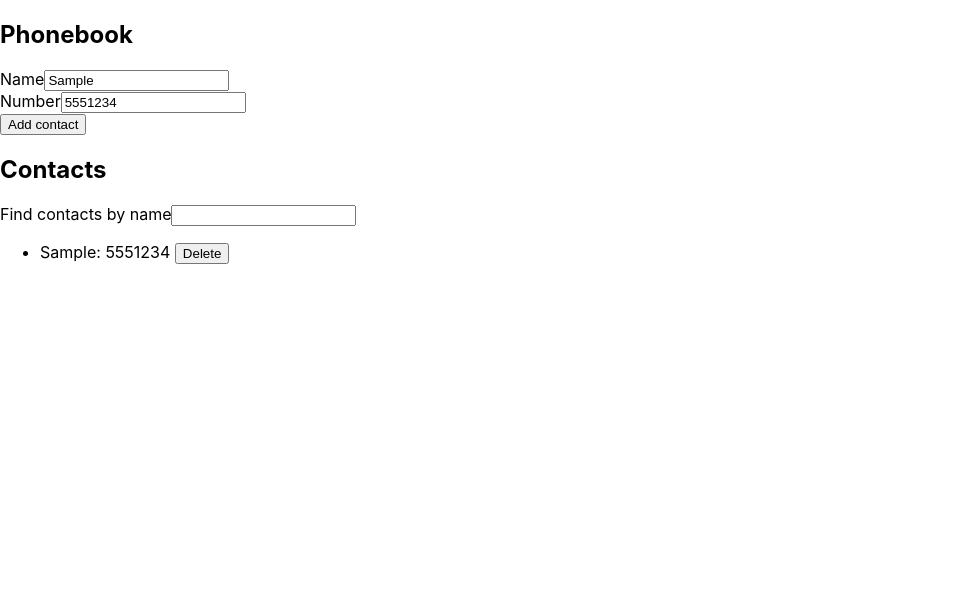
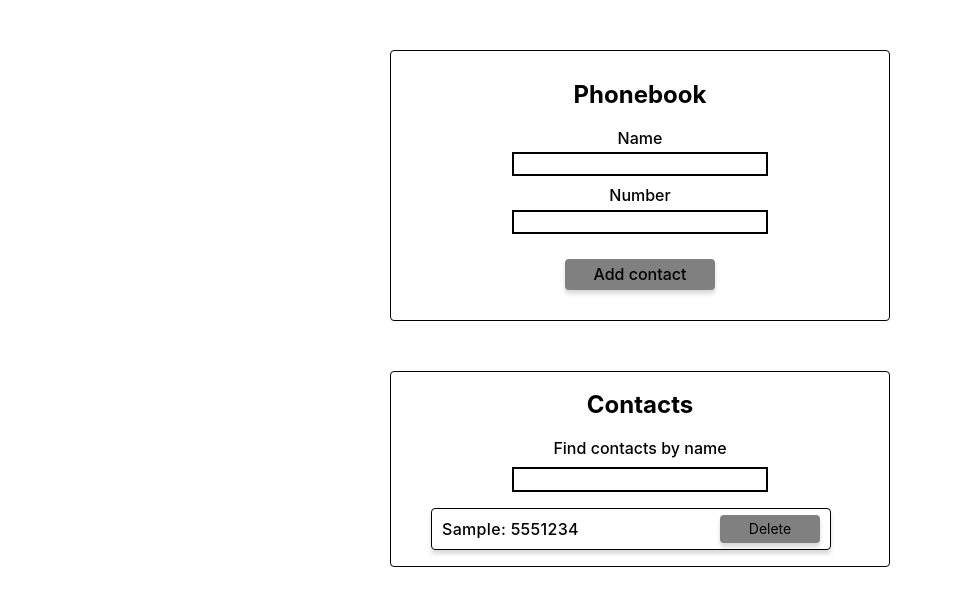
Before and after one commit to DenysShchypt/goit-react-hw-08-phonebook, a React (Create React App) app: page / in a window 1280 px wide. Both pictures are taken after typing "Sample", "5551234" into the empty fields and a click on the button "Add contact". Shown: the top 606 px of the page, without its empty margins (0-953 px from the left). Built offline with nearby package versions, Linux system fonts and the light colour scheme.

Commit message:
styledForm

```diff
--- a/package.json
+++ b/package.json
@@ -8,11 +8,15 @@
     "@testing-library/react": "^12.1.4",
     "@testing-library/user-event": "^13.5.0",
     "formik": "^2.4.5",
+    "modern-normalize": "^2.0.0",
     "nanoid": "^5.0.1",
     "react": "^18.1.0",
     "react-dom": "^18.1.0",
     "react-scripts": "5.0.1",
-    "web-vitals": "^2.1.3"
+    "styled": "^1.0.0",
+    "styled-components": "^6.0.8",
+    "web-vitals": "^2.1.3",
+    "yup": "^1.3.2"
   },
   "scripts": {
     "start": "react-scripts start",
--- a/src/components/App.jsx
+++ b/src/components/App.jsx
@@ -25,25 +25,15 @@ export class App extends Component {
     });
   };
 
-  addListContacts = e => {
+  addListContacts = addContact => {
+    this.setState(prev => ({
+      contacts: [...prev.contacts, { ...addContact, id: nanoid() }].filter(
+        (item, i, arr) => arr.findIndex(it => it.name === item.name) === i
+      ),
+    }));
 
-    e.preventDefault();
-    this.setState(prev => ({
-
-      contacts: [
-        ...prev.contacts,
-        {
-          id: nanoid(),
-          name: e.target.name.value,
-          number: e.target.number.value,
-        },
-      ].filter(
-        (item, i, arr) => arr.findIndex(it => it.name === item.name) === i)}));
-
-    if (
-      this.state.contacts.some(contact => contact.name === e.target.name.value)
-    ) {
-      return alert(`${e.target.name.value} is already in contacts`);
+    if (this.state.contacts.some(contact => contact.name === addContact.name)) {
+      return alert(`${addContact.name} is already in contacts`);
     }
   };
 
--- a/src/components/ContactForm/ContactForm.jsx
+++ b/src/components/ContactForm/ContactForm.jsx
@@ -1,49 +1,56 @@
-// import { Formik, Field, Form } from 'formik'
+import { Formik, Form } from 'formik';
+import * as Yup from 'yup';
+import {
+  AddContact,
+  ErrorMes,
+  FieldContact,
+  FormTitleContacts,
+} from './ContactForm.styled';
+
+const ContactSchema = Yup.object().shape({
+  name: Yup.string()
+    .min(2, 'Too Short!')
+    .max(30, 'Too Long!')
+    .required('This field is required'),
+  number: Yup.string()
+    .min(5, 'Too Short!')
+    .max(15, 'Too Long!')
+    .required('This field is required'),
+});
+
 export const ContactForm = ({ addListContacts }) => {
   return (
-    <form
-      onSubmit={(e, actions) => {
-        addListContacts(e);
-        // actions.resetForm();
+    <Formik
+      initialValues={{
+        name: '',
+        number: '',
+      }}
+      validationSchema={ContactSchema}
+      onSubmit={(value, actions) => {
+        addListContacts(value);
+        actions.resetForm();
       }}
     >
-      <div>
-        <label>Name</label>
-        <input type="text" name="name" required />
-      </div>
-      <div>
-        <label>Number</label>
-        <input type="tel" name="number" required />
-      </div>
+      <Form>
+        <div>
+          <FormTitleContacts>
+            Name
+            <FieldContact type="text" name="name" required />
+            <ErrorMes name="name" component="div" />
+          </FormTitleContacts>
+        </div>
+        <div>
+          <FormTitleContacts>
+            Number
+            <FieldContact type="tel" name="number" required />
+            <ErrorMes name="number" component="div" />
+          </FormTitleContacts>
+        </div>
 
-      <button type="submit">Add contact</button>
-    </form>
+        <AddContact type="submit">Add contact</AddContact>
+      </Form>
+    </Formik>
   );
 };
 
 export default ContactForm;
-
-// export const ContactForm = ({ elemForm ,handlerChange}) => {
-//   return (
-//     <form onSubmit={elemForm}>
-//       <div>
-//         <label >Name</label>
-//         <input
-//         type="text"
-//         name="name"
-//         onChange={handlerChange}
-//          required />
-//       </div>
-//       <div>
-//         <label >Number</label>
-//         <input
-//          type="tel"
-//           name="number"
-//           onChange={handlerChange}
-//            required />
-//       </div>
-
-//       <button type="submit">Add contact</button>
-//     </form>
-//   );
-// };
--- /dev/null
+++ b/src/components/ContactForm/ContactForm.styled.js
@@ -0,0 +1,38 @@
+import styled from "styled-components";
+import { Field,ErrorMessage } from 'formik';
+
+export const FormTitleContacts = styled.label`
+display:block;
+text-align:center;
+margin-bottom:${p=>p.theme.spacing(5)};
+font-weight: 500;
+ `
+export const FieldContact = styled(Field)`
+display:block;
+margin-top:5px;
+margin-left: auto;
+margin-right: auto;
+border: 2px solid ${p=>p.theme.colors.black};
+
+ `
+export const ErrorMes = styled(ErrorMessage)`
+color: ${p=>p.theme.colors.error}
+ `
+export const AddContact = styled.button`
+display: block;
+width: 150px;
+padding: 6px 10px;
+margin-top:25px;
+margin-right:auto;
+margin-left: auto;
+background:${p=>p.theme.colors.grey};
+box-shadow: 0px 4px 4px rgba(0, 0, 0, 0.15);
+border-radius: 4px;
+border: none;
+font-weight: 500;
+font-size: 16px;
+&:hover{
+background:${p=>p.theme.colors.blue};
+color:${p=>p.theme.colors.white};
+};
+ `
--- a/src/components/Contacts/Contacts.jsx
+++ b/src/components/Contacts/Contacts.jsx
@@ -1,13 +1,13 @@
+import { FilterContacts, FilterTitleContacts, SectionContacts, TitleContacts } from "./Contacts.styled"
 
 export const Contacts = ({children,valueFilter,onChangeFilter}) => {
   return (
-    <>
-    <h2>Contacts</h2>
-    <div>
-    <label >Find contacts by name</label>
-    <input type="text" value={valueFilter} onChange={e=>onChangeFilter('filter',e.target.value)} />
-    </div>
+    <SectionContacts>
+    <TitleContacts>Contacts</TitleContacts>
+    <FilterTitleContacts >Find contacts by name
+    </FilterTitleContacts>
+    <FilterContacts type="text" value={valueFilter} onChange={e=>onChangeFilter('filter',e.target.value)} />
     {children}
-    </>
+    </SectionContacts>
   )
 }
--- /dev/null
+++ b/src/components/Contacts/Contacts.styled.js
@@ -0,0 +1,25 @@
+import styled from "styled-components";
+
+export const SectionContacts = styled.div`
+margin-left: auto;
+margin-right: auto;
+width:500px;
+border-radius: ${p=>p.theme.spacing(2)};
+border: 1px solid ${p=>p.theme.colors.black};
+ `
+export const TitleContacts = styled.h2`
+text-align:center;
+font-weight: 700;
+ `
+export const FilterTitleContacts = styled.label`
+display:block;
+text-align:center;
+margin-bottom:${p=>p.theme.spacing(5)};
+font-weight: 500;
+ `
+export const FilterContacts = styled.input`
+display:block;
+margin-left: auto;
+margin-right: auto;
+border: 2px solid ${p=>p.theme.colors.black};
+ `
--- a/src/index.css
+++ b/src/components/GlobalStyle.js
@@ -1,6 +1,8 @@
-@import-normalize; /* bring in normalize.css styles */
+import { createGlobalStyle } from 'styled-components'
+import 'modern-normalize'
 
-body {
+export const GlobalStyle = createGlobalStyle`
+  body {
   margin: 0;
   font-family: -apple-system, BlinkMacSystemFont, 'Segoe UI', 'Roboto', 'Oxygen',
     'Ubuntu', 'Cantarell', 'Fira Sans', 'Droid Sans', 'Helvetica Neue',
@@ -13,3 +15,4 @@ code {
   font-family: source-code-pro, Menlo, Monaco, Consolas, 'Courier New',
     monospace;
 }
+`
--- a/src/components/ListContacts/ListContacts.jsx
+++ b/src/components/ListContacts/ListContacts.jsx
@@ -1,16 +1,19 @@
+import { DeleteContact, ItemContact, ListContact } from './ListContacts.styled';
+
 export const ListContacts = ({ nameContact, removeContact }) => {
   return (
-    <ul>
+    <ListContact>
       {nameContact.map(contact => (
-
-          <li key={contact.id}>
-            {contact.name}: {contact.number}{' '}
-            <button type="button"  onClick={()=>removeContact(contact.id)}>
-              Delete
-            </button>
-          </li>
-
+        <ItemContact key={contact.id}>
+          {contact.name}: {contact.number}{' '}
+          <DeleteContact
+            type="button"
+            onClick={() => removeContact(contact.id)}
+          >
+            Delete
+          </DeleteContact>
+        </ItemContact>
       ))}
-    </ul>
+    </ListContact>
   );
 };
--- /dev/null
+++ b/src/components/ListContacts/ListContacts.styled.js
@@ -0,0 +1,38 @@
+import styled from "styled-components";
+
+export const ListContact = styled.ul`
+ list-style: none;
+ `
+export const ItemContact = styled.li`
+display:flex;
+text-align:center;
+align-items:center;
+width:400px;
+padding:6px 10px;
+box-shadow: 0px 4px 4px rgba(0, 0, 0, 0.15);
+border-radius: ${p => p.theme.spacing(2)};
+border: 1px solid ${p => p.theme.colors.black};
+font-weight: 500;
+font-size: 16px;
+line-height: 1;
+letter-spacing: 0.02em;
+&:not(:last-child){
+margin-bottom: 10px;
+};
+ `
+export const DeleteContact = styled.button`
+display: block;
+width: 100px;
+padding: 6px 10px;
+margin-left: auto;
+background:${p => p.theme.colors.grey};
+box-shadow: 0px ${p => p.theme.spacing(2)} ${p => p.theme.spacing(2)} rgba(0, 0, 0, 0.15);
+border-radius: ${p => p.theme.spacing(2)};
+border: none;
+font-weight: 400;
+font-size: 14px;
+&:hover{
+background:${p => p.theme.colors.blue};
+color:${p => p.theme.colors.white};
+};
+ `
--- a/src/components/Phonebook/Phonebook.jsx
+++ b/src/components/Phonebook/Phonebook.jsx
@@ -1,9 +1,10 @@
+import { SectionPhonebook, TitlePhonebook } from './Phonebook.styled';
 
-export const Phonebook = ({title,children}) => {
+export const Phonebook = ({ title, children }) => {
   return (
-    <>
-    <h2>{title}</h2>
-    {children}
-    </>
-  )
-}
+    <SectionPhonebook>
+      <TitlePhonebook>{title}</TitlePhonebook>
+      {children}
+    </SectionPhonebook>
+  );
+};
--- /dev/null
+++ b/src/components/Phonebook/Phonebook.styled.js
@@ -0,0 +1,16 @@
+import styled from "styled-components";
+
+export const TitlePhonebook = styled.h2`
+text-align:center;
+margin: 0 0 20px 0;
+font-weight: 700;
+
+ `
+export const SectionPhonebook = styled.div`
+margin: 50px auto;
+padding:30px;
+width:500px;
+border-radius: ${p=>p.theme.spacing(2)};
+border: 1px solid ${p=>p.theme.colors.black};
+
+ `
--- a/src/index.js
+++ b/src/index.js
@@ -1,10 +1,25 @@
 import React from 'react';
 import ReactDOM from 'react-dom/client';
 import { App } from 'components/App';
-import './index.css';
+import { ThemeProvider } from 'styled-components';
+import { GlobalStyle } from 'components/GlobalStyle';
 
+const theme = {
+  colors: {
+    grey: 'grey',
+    blue: 'blue',
+    white: 'white',
+    black: 'black',
+    error: 'red',
+  },
+  spacing: value => `${value * 2}px`
+
+}
 ReactDOM.createRoot(document.getElementById('root')).render(
   <React.StrictMode>
-    <App />
+    <ThemeProvider theme={theme}>
+      <App />
+      <GlobalStyle />
+    </ThemeProvider>
   </React.StrictMode>
 );
```
Also changed, not shown: 1 other file (tests, documents, lock files or other folders).
